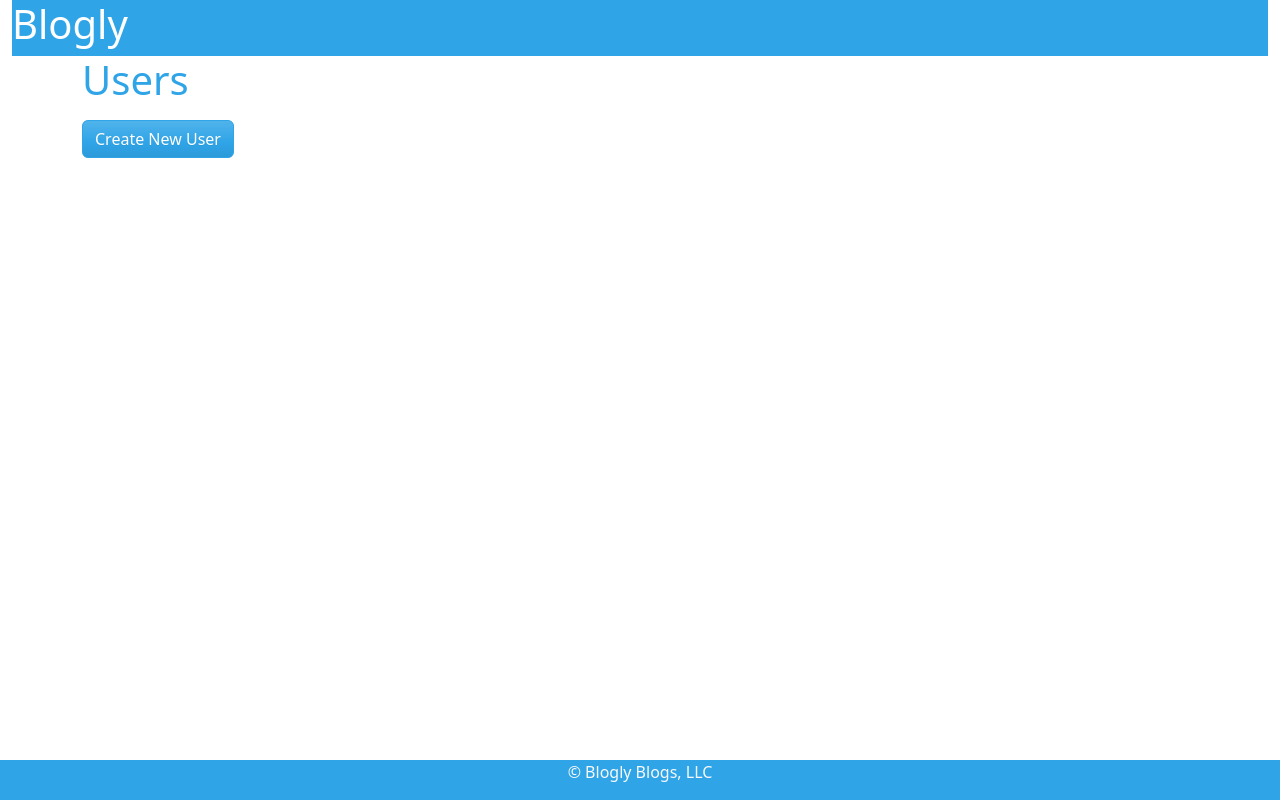
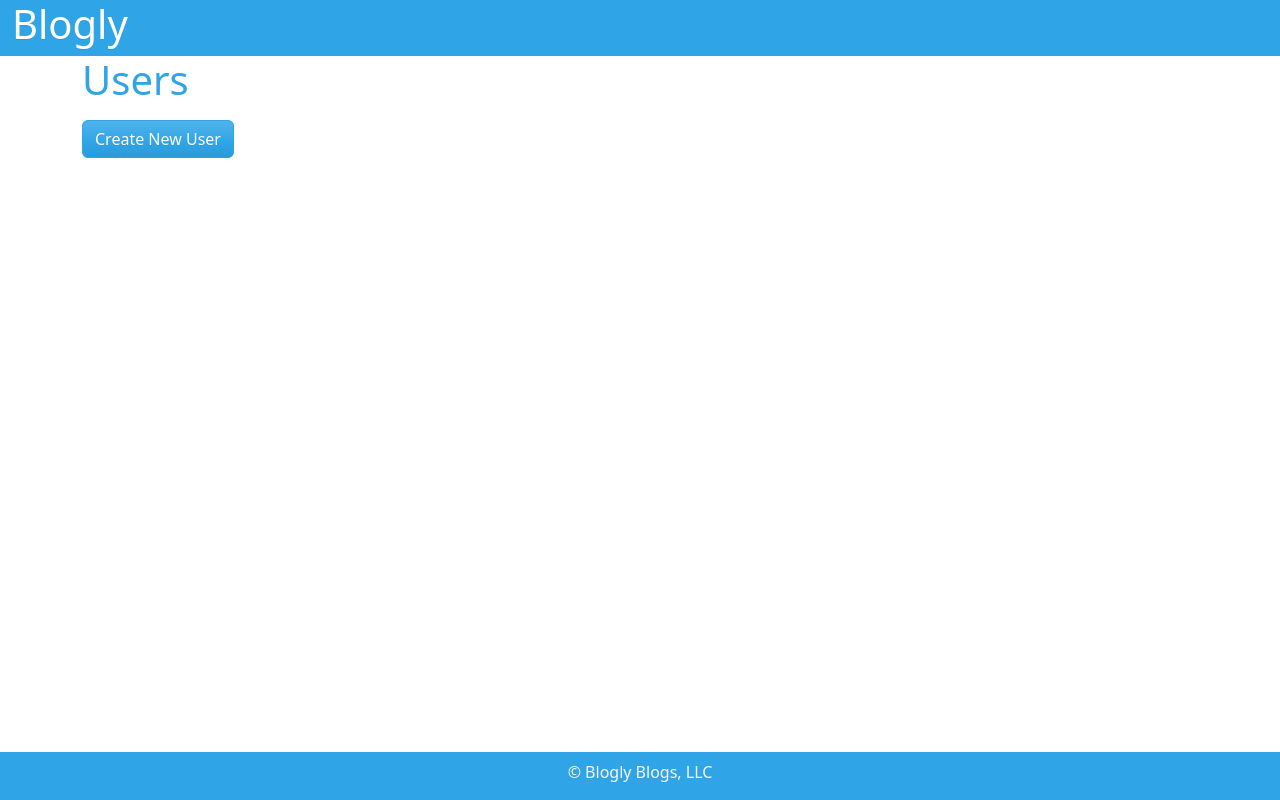
Before and after one commit to veronicani/flask-blogly, a Flask app: page /users/ in a window 1280 px wide. Run offline with Flask 3, Linux system fonts and the light colour scheme; some libraries are stand-ins or nearby versions.

Commit message:
fixed navbar styling

```diff
--- a/templates/base.html
+++ b/templates/base.html
@@ -13,11 +13,13 @@
 <body>
 
   <header>
-    <div class="container-fluid">
-      <nav class="nav nav-bar bg-primary">
-        <h1>Blogly</h1>
-      </nav>
-    </div>
+    <nav class="nav navbar-expand-lg bg-primary">
+      <div class="container-fluid">
+        <a href="/" class="navbar-brand">
+          <h1>Blogly</h1>
+        </a>
+      </div>
+    </nav>
   </header>
   <main>
     <div class="container">
@@ -26,7 +28,7 @@
     </div>
   </main>
   <footer class="container-fluid bg-primary fixed-bottom text-center">
-    <p class="text-light"> &copy; Blogly Blogs, LLC</p>
+    <p class="text-light pt-2"> &copy; Blogly Blogs, LLC</p>
   </footer>
   <script src="https://cdn.jsdelivr.net/npm/bootstrap@5.3.2/dist/js/bootstrap.bundle.min.js"
     integrity="sha384-C6RzsynM9kWDrMNeT87bh95OGNyZPhcTNXj1NW7RuBCsyN/o0jlpcV8Qyq46cDfL"
```
